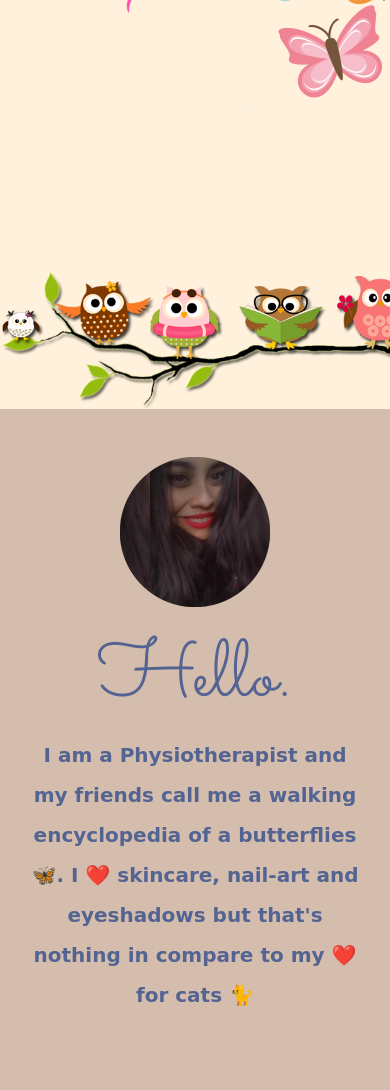
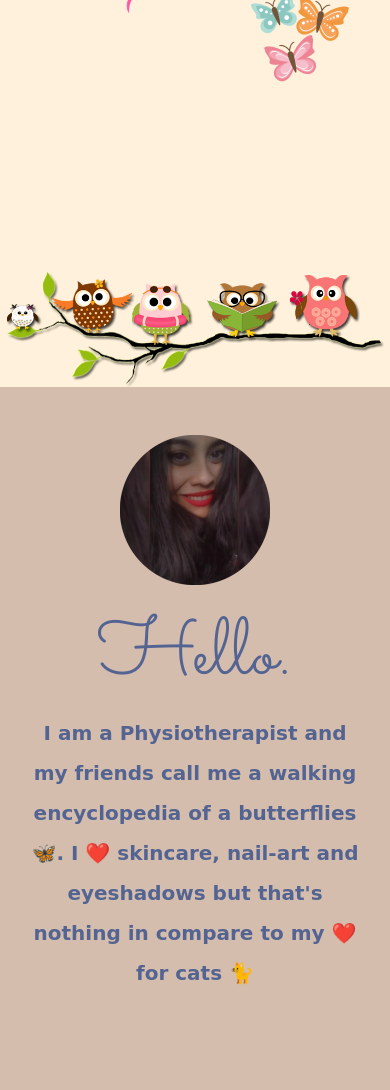
Before and after one commit to ObiWanKNobee/DrMargi, a plain HTML site: page index.html in a window 390 px wide. Shown: the part 577-1667 px from the top of the page. Drawn offline with nearby package versions, Linux system fonts and the light colour scheme; a web font is replaced by a local one.

Commit message:
Update styles123.css

```diff
--- a/css/styles123.css
+++ b/css/styles123.css
@@ -55,7 +55,10 @@ a:hover {
 
 @media (max-width: 600px){
   .owlets {
-    width: 450px;
+    width: 380px;
+  }
+  .bottom-buttf{
+    width: 100px;
   }
 }
 
```
